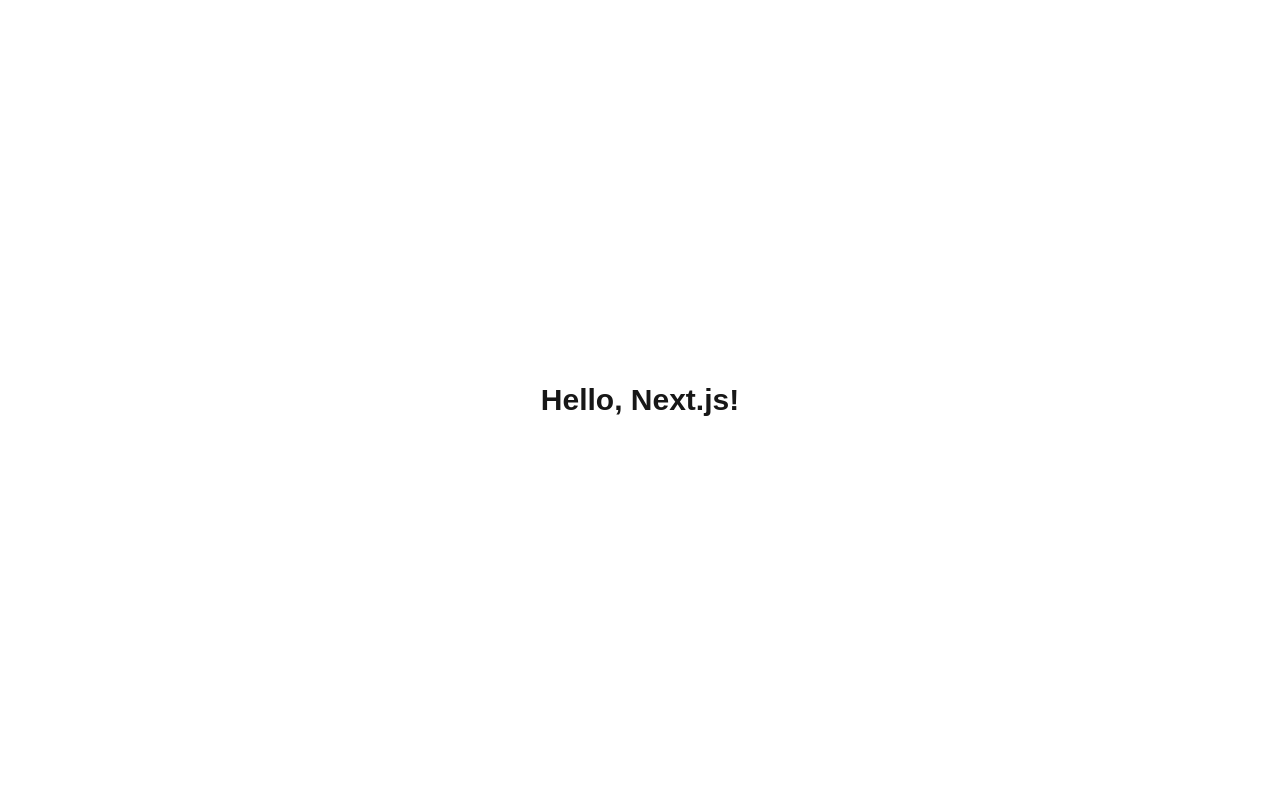
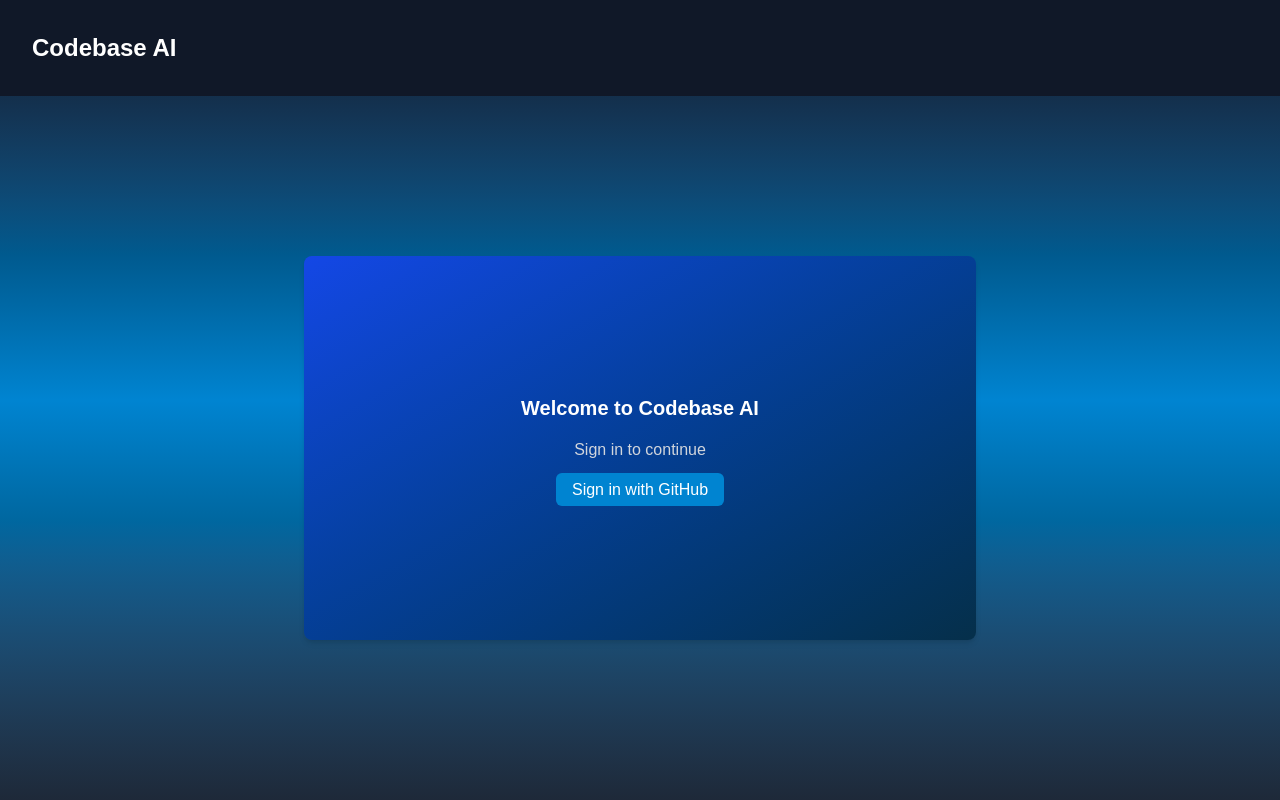
Before and after one commit to ZainX38/CodebaseAI, a Next.js app in the folder frontend/: page / in a window 1280 px wide. Built offline with nearby package versions, Linux system fonts and the light colour scheme.

Commit message:
Created a simple UI design for sign in

```diff
--- a/frontend/app/page.tsx
+++ b/frontend/app/page.tsx
@@ -1,7 +1,35 @@
+
+function Header() {
+  return (
+    <header className="bg-gray-900 p-8 w-full">
+      <h1 className="text-2xl font-bold">Codebase AI</h1>
+    </header>
+  );
+}
+
+function SignIn() {
+  return (
+    <div className="flex flex-col items-center justify-center p-8 w-2xl h-96
+    bg-linear-to-br from-blue-700 to-sky-950 rounded-lg shadow-md">
+      <h2 className="text-xl font-semibold mb-4">Welcome to Codebase AI</h2>
+      <p className="text-gray-300 mb-4">Sign in to continue</p>
+      <button>
+        <a className="bg-sky-600 text-white py-2 px-4 rounded-md hover:bg-sky-700">
+          Sign in with GitHub
+        </a>
+      </button>
+    </div>
+  );
+}
+
 export default function Home() {
   return (
-    <h1 className="text-3xl font-bold flex items-center justify-center h-screen">
-      Hello, Next.js!
-    </h1>
+    <div className="min-h-screen flex flex-col items-center bg-linear-to-b from-gray-900 via-sky-600 to-gray-800 text-white">
+      <Header />
+      <main className="flex flex-col items-center justify-center flex-grow p-8">
+        <SignIn />
+      </main>
+    </div>
+
   );
 }
```
